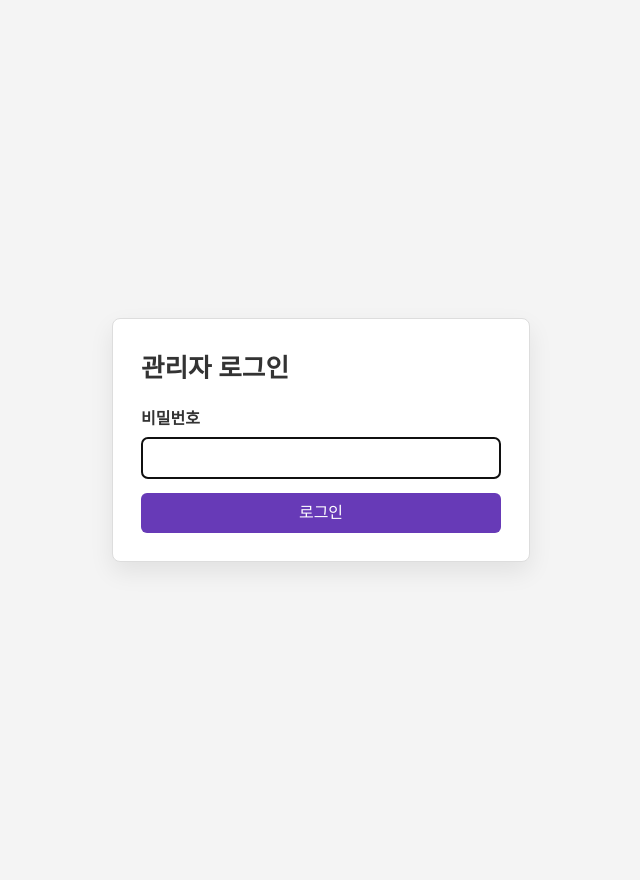
After one commit to jingiru/PythonTypingMaster, a Flask app: page /admin/login in a window 1280 px wide. The commit adds this page. Shown: the whole page, without its empty margins (319-959 px from the left). Run offline with Flask 3, Linux system fonts and the light colour scheme; some libraries are stand-ins or nearby versions.

Commit message:
비번 설정

```diff
--- a/app.py
+++ b/app.py
@@ -7,16 +7,20 @@ import csv
 import random
 import subprocess
 import uuid
+import secrets
 import pandas as pd
 import psycopg2
 from datetime import datetime, timedelta, timezone
+from functools import wraps
 
 app = Flask(__name__)
+app.secret_key = os.environ.get("SECRET_KEY", secrets.token_hex(32))
 
 application = app
 SCORES_FILE = 'scores.csv'
 XLSX_FILE = 'scores.xlsx'
 DATABASE_URL = os.environ.get("DATABASE_URL")
+ADMIN_PASSWORD = os.environ.get("ADMIN_PASSWORD", "")
 
 
 def get_db_connection():
@@ -72,6 +76,49 @@ def init_db():
 
 def is_valid_exam_code_format(code):
     return bool(re.fullmatch(r"\d{6}", code or ""))
+
+
+def admin_login_required(view):
+    @wraps(view)
+    def wrapped_view(*args, **kwargs):
+        if session.get("admin_logged_in"):
+            return view(*args, **kwargs)
+
+        if request.path in ("/preset_ids", "/clear_all"):
+            return jsonify({"status": "error", "message": "관리자 로그인이 필요합니다."}), 401
+
+        return redirect(url_for('admin_login', next=request.full_path))
+
+    return wrapped_view
+
+
+@app.route('/admin/login', methods=['GET', 'POST'])
+def admin_login():
+    if session.get("admin_logged_in"):
+        return redirect(url_for('admin'))
+
+    next_url = request.args.get("next") or request.form.get("next") or url_for('admin')
+    if not next_url.startswith("/"):
+        next_url = url_for('admin')
+
+    error = ""
+    if request.method == 'POST':
+        password = request.form.get("password", "")
+        if not ADMIN_PASSWORD:
+            error = "관리자 비밀번호 환경변수가 설정되지 않았습니다."
+        elif secrets.compare_digest(password, ADMIN_PASSWORD):
+            session["admin_logged_in"] = True
+            return redirect(next_url)
+        else:
+            error = "비밀번호가 올바르지 않습니다."
+
+    return render_template('admin_login.html', error=error, next_url=next_url)
+
+
+@app.route('/admin/logout', methods=['POST'])
+def admin_logout():
+    session.pop("admin_logged_in", None)
+    return redirect(url_for('admin_login'))
 
 
 def make_download_filename(exam):
@@ -392,6 +439,7 @@ def submit_score():
 # --- admin 영역 --- #
 
 @app.route('/admin')
+@admin_login_required
 def admin():
     if DATABASE_URL:
         with get_db_connection() as conn:
@@ -425,6 +473,7 @@ def admin():
 
 
 @app.route('/admin/exams', methods=['POST'])
+@admin_login_required
 def create_exam():
     school = request.form.get("school", "").strip()
     class_name = request.form.get("class_name", "").strip()
@@ -446,6 +495,7 @@ def create_exam():
 
 
 @app.route('/admin/exams/<exam_code>')
+@admin_login_required
 def admin_exam(exam_code):
     if not is_valid_exam_code_format(exam_code):
         return redirect(url_for('admin'))
@@ -502,6 +552,7 @@ def admin_exam(exam_code):
 
 
 @app.route('/download')
+@admin_login_required
 def download_scores():
     exam_code = request.args.get("code", "").strip()
     if not is_valid_exam_code_format(exam_code):
@@ -567,6 +618,7 @@ def download_scores():
 
 
 @app.route('/reset', methods=['POST'])
+@admin_login_required
 def reset_scores():
     exam_code = request.form.get("code", "").strip()
     if not is_valid_exam_code_format(exam_code):
@@ -606,6 +658,7 @@ def reset_scores():
 
 
 @app.route('/preset_ids', methods=['POST'])
+@admin_login_required
 def preset_ids():
     data = request.json
     exam_code = data.get('exam_code', '').strip()
@@ -656,6 +709,7 @@ def preset_ids():
 
 
 @app.route('/clear_all', methods=['POST'])
+@admin_login_required
 def clear_all():
     data = request.get_json(silent=True) or {}
     exam_code = data.get("exam_code", "").strip()
--- a/static/admin_style.css
+++ b/static/admin_style.css
@@ -26,6 +26,18 @@ th {
 
 h1 {
   margin-bottom: 20px;
+}
+
+.admin-header {
+  display: flex;
+  align-items: center;
+  justify-content: space-between;
+  gap: 16px;
+  margin-bottom: 20px;
+}
+
+.admin-header h1 {
+  margin: 0;
 }
 
 .exam-create,
@@ -95,6 +107,70 @@ button {
   background-color: #512da8;
 }
 
+#logout-btn {
+  background-color: #555;
+  color: white;
+}
+
+#logout-btn:hover {
+  background-color: #333;
+}
+
+#login-btn {
+  width: 100%;
+  margin-top: 14px;
+  background-color: #673ab7;
+  color: white;
+}
+
+#login-btn:hover {
+  background-color: #512da8;
+}
+
+.login-page {
+  min-height: 100vh;
+  margin: 0;
+  display: flex;
+  align-items: center;
+  justify-content: center;
+}
+
+.login-panel {
+  width: min(360px, calc(100vw - 48px));
+  padding: 28px;
+  background: white;
+  border: 1px solid #ddd;
+  border-radius: 8px;
+  box-shadow: 0 10px 24px rgba(0, 0, 0, 0.08);
+}
+
+.login-panel h1 {
+  margin-top: 0;
+  font-size: 1.6rem;
+}
+
+.login-panel label {
+  display: block;
+  margin-bottom: 8px;
+  font-weight: 700;
+}
+
+.login-panel input[type="password"] {
+  box-sizing: border-box;
+  width: 100%;
+  height: 42px;
+  font-size: 1rem;
+  padding: 0 10px;
+  border: 1px solid #ccc;
+  border-radius: 6px;
+}
+
+.login-error {
+  margin: 10px 0 0;
+  color: #d32f2f;
+  font-weight: 700;
+}
+
 
 /* 학번 입력 필드 스타일 */
 input[type="text"] {
--- /dev/null
+++ b/templates/admin_login.html
@@ -0,0 +1,22 @@
+<!DOCTYPE html>
+<html lang="ko">
+<head>
+  <meta charset="UTF-8">
+  <title>관리자 로그인</title>
+  <link rel="stylesheet" href="{{ url_for('static', filename='admin_style.css') }}">
+</head>
+<body class="login-page">
+  <main class="login-panel">
+    <h1>관리자 로그인</h1>
+    <form action="/admin/login" method="post">
+      <input type="hidden" name="next" value="{{ next_url }}">
+      <label for="admin-password">비밀번호</label>
+      <input id="admin-password" type="password" name="password" autocomplete="current-password" autofocus>
+      {% if error %}
+      <p class="login-error">{{ error }}</p>
+      {% endif %}
+      <button id="login-btn" type="submit">로그인</button>
+    </form>
+  </main>
+</body>
+</html>
```
Also changed, not shown: templates/admin.html (+6 -1 lines).
